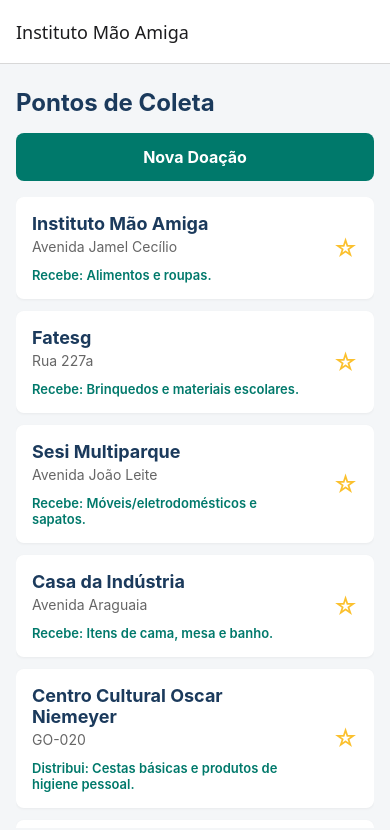
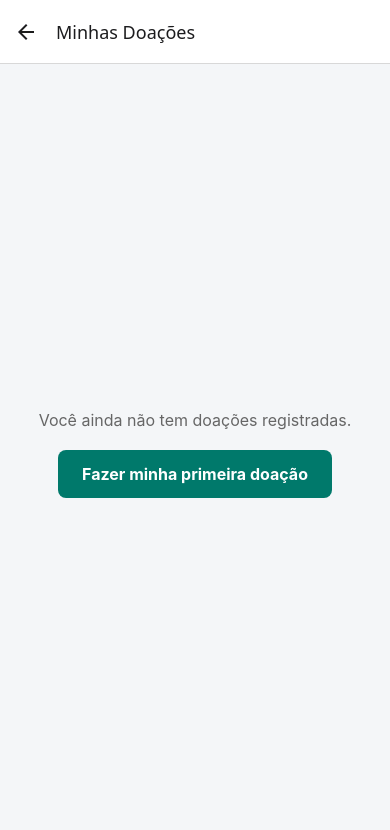
Before and after one commit to LayaneLino/instituto-mao-amiga, a React Native app: screen /HistoricoDoacoes in a window 390 px wide. Shown: the top 830 px of the page. Built offline with nearby package versions, Linux system fonts and the light colour scheme.

Commit message:
feat: implementa tela de histórico de doações (closes #8)

```diff
--- a/App.tsx
+++ b/App.tsx
@@ -5,10 +5,13 @@
 import TelaDetalhePonto from './TelaDetalhePonto';
 import TelaCadastroDoacao from './TelaCadastroDoacao';
 
+import TelaHistoricoDoacoes from './TelaHistoricoDoacoes';
+
 export type RootStackParamList = {
   ListaPontos: undefined;
   DetalhePonto: { id: string };
   CadastroDoacao: undefined;
+  HistoricoDoacoes: undefined;
 };
 
 const Stack = createNativeStackNavigator<RootStackParamList>();
@@ -32,6 +35,13 @@
           component={TelaCadastroDoacao}
           options={{ title: 'Nova Doação' }}
         />
+
+        <Stack.Screen
+          name="HistoricoDoacoes"
+          component={TelaHistoricoDoacoes}
+          options={{ title: 'Minhas Doações' }}
+        />
+
       </Stack.Navigator>
     </NavigationContainer>
   );
--- /dev/null
+++ b/TelaHistoricoDoacoes.tsx
@@ -0,0 +1,126 @@
+import React, { useState, useCallback } from 'react';
+import { View, Text, StyleSheet, FlatList, TouchableOpacity } from 'react-native';
+import { useFocusEffect } from '@react-navigation/native';
+import type { NativeStackScreenProps } from '@react-navigation/native-stack';
+import type { RootStackParamList } from './App';
+import { listarDoacoes, type Doacao } from './doacoesStorage';
+
+const DoacaoItem = React.memo(({ doacao }: { doacao: Doacao }) => {
+  const dataFormatada = new Date(doacao.criadoEm).toLocaleDateString('pt-BR');
+
+  return (
+    <View style={styles.cardItem}>
+      <View style={styles.cardHeader}>
+        <Text style={styles.tituloItem}>{doacao.quantidade}x {doacao.tipoItem}</Text>
+        <Text style={styles.dataItem}>{dataFormatada}</Text>
+      </View>
+      <Text style={styles.destinoItem}>Destino: {doacao.pontoDestino}</Text>
+    </View>
+  );
+});
+
+type Props = NativeStackScreenProps<RootStackParamList, 'HistoricoDoacoes'>;
+
+export default function TelaHistoricoDoacoes({ navigation }: Props) {
+  const [doacoes, setDoacoes] = useState<Doacao[]>([]);
+
+  useFocusEffect(
+    useCallback(() => {
+      let isActive = true;
+      listarDoacoes().then((dados) => {
+        if (isActive) setDoacoes(dados.reverse());
+      });
+      return () => { isActive = false; };
+    }, [])
+  );
+
+  const renderEmptyState = () => (
+    <View style={styles.emptyContainer}>
+      <Text style={styles.emptyText}>Você ainda não tem doações registradas.</Text>
+      <TouchableOpacity
+        style={styles.botaoNovaDoacao}
+        onPress={() => navigation.navigate('CadastroDoacao')}
+      >
+        <Text style={styles.textoBotaoNovaDoacao}>Fazer minha primeira doação</Text>
+      </TouchableOpacity>
+    </View>
+  );
+
+  return (
+    <View style={styles.container}>
+      <FlatList
+        data={doacoes}
+        keyExtractor={(item) => item.id}
+        renderItem={({ item }) => <DoacaoItem doacao={item} />}
+        contentContainerStyle={doacoes.length === 0 ? styles.listaVazia : styles.listaPreenchida}
+        ListEmptyComponent={renderEmptyState}
+        showsVerticalScrollIndicator={false}
+      />
+    </View>
+  );
+}
+
+const styles = StyleSheet.create({
+  container: {
+    flex: 1,
+    backgroundColor: '#F4F6F8',
+  },
+  listaPreenchida: {
+    padding: 16,
+  },
+  listaVazia: {
+    flexGrow: 1,
+    justifyContent: 'center',
+    padding: 24,
+  },
+  cardItem: {
+    backgroundColor: '#FFFFFF',
+    padding: 16,
+    borderRadius: 8,
+    marginBottom: 12,
+    elevation: 2,
+    shadowColor: '#000',
+    shadowOpacity: 0.05,
+    shadowRadius: 3,
+    shadowOffset: { width: 0, height: 1 },
+  },
+  cardHeader: {
+    flexDirection: 'row',
+    justifyContent: 'space-between',
+    alignItems: 'center',
+    marginBottom: 8,
+  },
+  tituloItem: {
+    fontSize: 16,
+    fontWeight: 'bold',
+    color: '#1B3A5C',
+  },
+  dataItem: {
+    fontSize: 12,
+    color: '#999999',
+  },
+  destinoItem: {
+    fontSize: 14,
+    color: '#4A4A4A',
+  },
+  emptyContainer: {
+    alignItems: 'center',
+  },
+  emptyText: {
+    fontSize: 16,
+    color: '#666666',
+    textAlign: 'center',
+    marginBottom: 20,
+  },
+  botaoNovaDoacao: {
+    backgroundColor: '#00796B',
+    paddingVertical: 14,
+    paddingHorizontal: 24,
+    borderRadius: 8,
+  },
+  textoBotaoNovaDoacao: {
+    color: '#FFFFFF',
+    fontWeight: 'bold',
+    fontSize: 16,
+  },
+});
--- a/TelaListaPontos.tsx
+++ b/TelaListaPontos.tsx
@@ -124,12 +124,21 @@
     <View style={styles.container}>
       <Text style={styles.tituloTela}>Pontos de Coleta</Text>
 
-      <TouchableOpacity
-        style={styles.botaoNovaDoacao}
-        onPress={() => navigation.navigate('CadastroDoacao')}
-      >
-        <Text style={styles.textoBotaoNovaDoacao}>Nova Doação</Text>
-      </TouchableOpacity>
+      <View style={styles.botoesHeader}>
+        <TouchableOpacity
+          style={[styles.botaoHeader, styles.botaoHistorico]}
+          onPress={() => navigation.navigate('HistoricoDoacoes')}
+        >
+          <Text style={styles.textoBotaoHistorico}>Meu Histórico</Text>
+        </TouchableOpacity>
+
+        <TouchableOpacity
+          style={[styles.botaoHeader, styles.botaoDoar]}
+          onPress={() => navigation.navigate('CadastroDoacao')}
+        >
+          <Text style={styles.textoBotaoNovaDoacao}>Nova Doação</Text>
+        </TouchableOpacity>
+      </View>
 
       <FlatList
         data={pontosMock}
@@ -195,12 +204,36 @@
     fontWeight: '600',
     marginTop: 4,
   },
-  botaoNovaDoacao: {
-    backgroundColor: '#00796B',
+  botoesHeader: {
+    flexDirection: 'row',
+    justifyContent: 'space-between',
+    marginBottom: 16,
+  },
+  botaoHeader: {
+    flex: 1,
     padding: 14,
     borderRadius: 8,
     alignItems: 'center',
-    marginBottom: 16,
+  },
+  botaoHistorico: {
+    backgroundColor: '#FFFFFF',
+    borderWidth: 1,
+    borderColor: '#00796B',
+    marginRight: 8,
+  },
+  botaoDoar: {
+    backgroundColor: '#00796B',
+    marginLeft: 8,
+  },
+  textoBotaoHistorico: {
+    color: '#00796B',
+    fontWeight: 'bold',
+    fontSize: 15,
+  },
+  textoBotaoNovaDoacao: {
+    color: '#FFF',
+    fontWeight: 'bold',
+    fontSize: 15,
   },
   textoBotaoNovaDoacao: {
     color: '#FFF',
```
